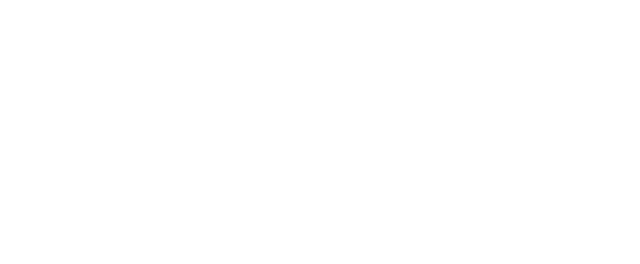
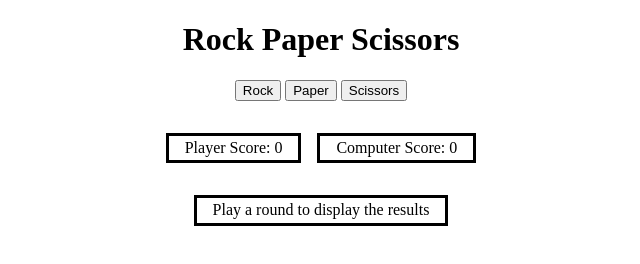
Before and after one commit to ottojvn/odin-rock-paper-scissors, a plain HTML site: page index.html in a window 1280 px wide. Shown: the whole page, without its empty margins (319-959 px from the left). Drawn offline with Linux system fonts and the light colour scheme.

Commit message:
Add basic UI

```diff
--- a/index.html
+++ b/index.html
@@ -1,14 +1,39 @@
 <!DOCTYPE html>
 <html lang="en">
-
   <head>
     <meta charset="UTF-8" />
     <meta http-equiv="X-UA-Compatible" content="IE=edge" />
     <meta name="viewport" content="width=device-width, initial-scale=1.0" />
     <title>Rock Paper Scissors</title>
-  <script type="text/javascript" src="./rock-paper-scissors.js"></script>
+    <link rel="stylesheet" href="./styles.css" />
+    <script type="text/javascript" src="./script.js"></script>
   </head>
 
-<body></body>
+  <body>
+    <header>
+      <h1>Rock Paper Scissors</h1>
+    </header>
+    <main>
+      <div id="game">
+        <div id="selections">
+          <button id="rock">Rock</button>
+          <button id="paper">Paper</button>
+          <button id="scissors">Scissors</button>
+        </div>
 
+        <div id="scores">
+          <div class="border" id="playerScore">
+            <span>Player Score: 0</span>
+          </div>
+          <div class="border" id="computerScore">
+            <span>Computer Score: 0</span>
+          </div>
+        </div>
+        <div class="border" id="result">
+          <span>Play a round to display the results</span>
+        </div>
+        <button id="playAgain" hidden>Play Again!</button>
+      </div>
+    </main>
+  </body>
 </html>
--- a/rock-paper-scissors.js
+++ /dev/null
@@ -1,53 +0,0 @@
-function getComputerChoice() {
-    const selections = ["rock", "paper", "scissors"]
-    const index = Math.floor(Math.random() * selections.length)
-    const sel = selections[index]
-
-    return sel
-}
-
-function playRound(playerSelection, computerSelection) {
-    playerSelection = playerSelection.toLowerCase()
-    computerSelection = computerSelection.toLowerCase()
-
-    if (playerSelection == computerSelection) {
-        return 0
-    }
-
-    if ((playerSelection == "rock" && computerSelection == "scissors") ||
-        (playerSelection == "paper" && computerSelection == "rock") ||
-        (playerSelection == "scissors" && computerSelection == "paper")) {
-        return 1
-    }
-
-    return -1
-}
-
-
-function game() {
-    let playerScore = 0
-    const rounds = 5
-    for (let i = 0; i < rounds; ++i) {
-        let playerSelection = prompt("What's your play?")
-        let computerSelection = getComputerChoice()
-        let result = playRound(playerSelection, computerSelection)
-        playerScore += result
-
-        if (result == 1) {
-            console.log(`You win! ${playerSelection} beats ${computerSelection}`)
-        } else if (result == -1) {
-            console.log(`You lose! ${computerSelection} beats ${playerSelection}`)
-        } else {
-            console.log("It's a tie!")
-        }
-    }
-
-    if (playerScore == (rounds - playerScore)) {
-        console.log("The game resulted in a tie!")
-    }
-    else if (playerScore > (rounds - playerScore)) {
-        console.log("The player wins!")
-    } else {
-        console.log("The computer wins!")
-    }
-}
--- /dev/null
+++ b/script.js
@@ -0,0 +1,53 @@
+function getComputerChoice() {
+  const selections = ["rock", "paper", "scissors"];
+  const index = Math.floor(Math.random() * selections.length);
+  const sel = selections[index];
+
+  return sel;
+}
+
+function playRound(playerSelection, computerSelection) {
+  playerSelection = playerSelection.toLowerCase();
+  computerSelection = computerSelection.toLowerCase();
+
+  if (playerSelection == computerSelection) {
+    return 0;
+  }
+
+  if (
+    (playerSelection == "rock" && computerSelection == "scissors") ||
+    (playerSelection == "paper" && computerSelection == "rock") ||
+    (playerSelection == "scissors" && computerSelection == "paper")
+  ) {
+    return 1;
+  }
+
+  return -1;
+}
+
+function game() {
+  let playerScore = 0;
+  const rounds = 5;
+  for (let i = 0; i < rounds; ++i) {
+    let playerSelection = prompt("What's your play?");
+    let computerSelection = getComputerChoice();
+    let result = playRound(playerSelection, computerSelection);
+    playerScore += result;
+
+    if (result == 1) {
+      console.log(`You win! ${playerSelection} beats ${computerSelection}`);
+    } else if (result == -1) {
+      console.log(`You lose! ${computerSelection} beats ${playerSelection}`);
+    } else {
+      console.log("It's a tie!");
+    }
+  }
+
+  if (playerScore == rounds - playerScore) {
+    console.log("The game resulted in a tie!");
+  } else if (playerScore > rounds - playerScore) {
+    console.log("The player wins!");
+  } else {
+    console.log("The computer wins!");
+  }
+}
--- /dev/null
+++ b/styles.css
@@ -0,0 +1,24 @@
+body {
+  text-align: center;
+  margin: 0;
+  padding: 0;
+}
+
+#scores {
+  display: flex;
+  justify-content: center;
+  gap: 1rem;
+}
+
+#game {
+  display: flex;
+  flex-direction: column;
+  justify-content: space-around;
+  align-items: center;
+  gap: 2rem;
+}
+
+.border {
+  border-style: solid;
+  padding: 0.2rem 1rem;
+}
```
Lines whose indentation alone changed are shown as unchanged.
